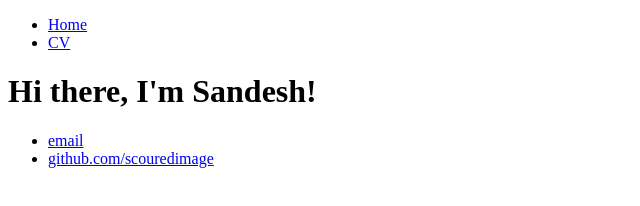
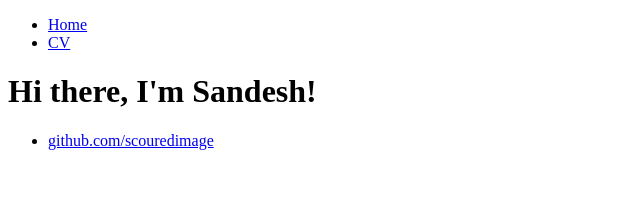
Before and after one commit to scouredimage/scouredimage.github.io, a plain HTML site: page index.html in a window 1280 px wide. Shown: the whole page, without its empty margins (0-640 px from the left). Drawn offline with Linux system fonts and the light colour scheme.

Commit message:
Update index.html

```diff
--- a/index.html
+++ b/index.html
@@ -17,7 +17,6 @@
 		</div><!-- /.container -->
 		<footer>
     		<ul>
-        		<li><a href="mailto:hankquinlanhub@gmail.com">email</a></li>
         		<li><a href="https://github.com/scouredimage">github.com/scouredimage</a></li>
 			</ul>
 		</footer>
```
